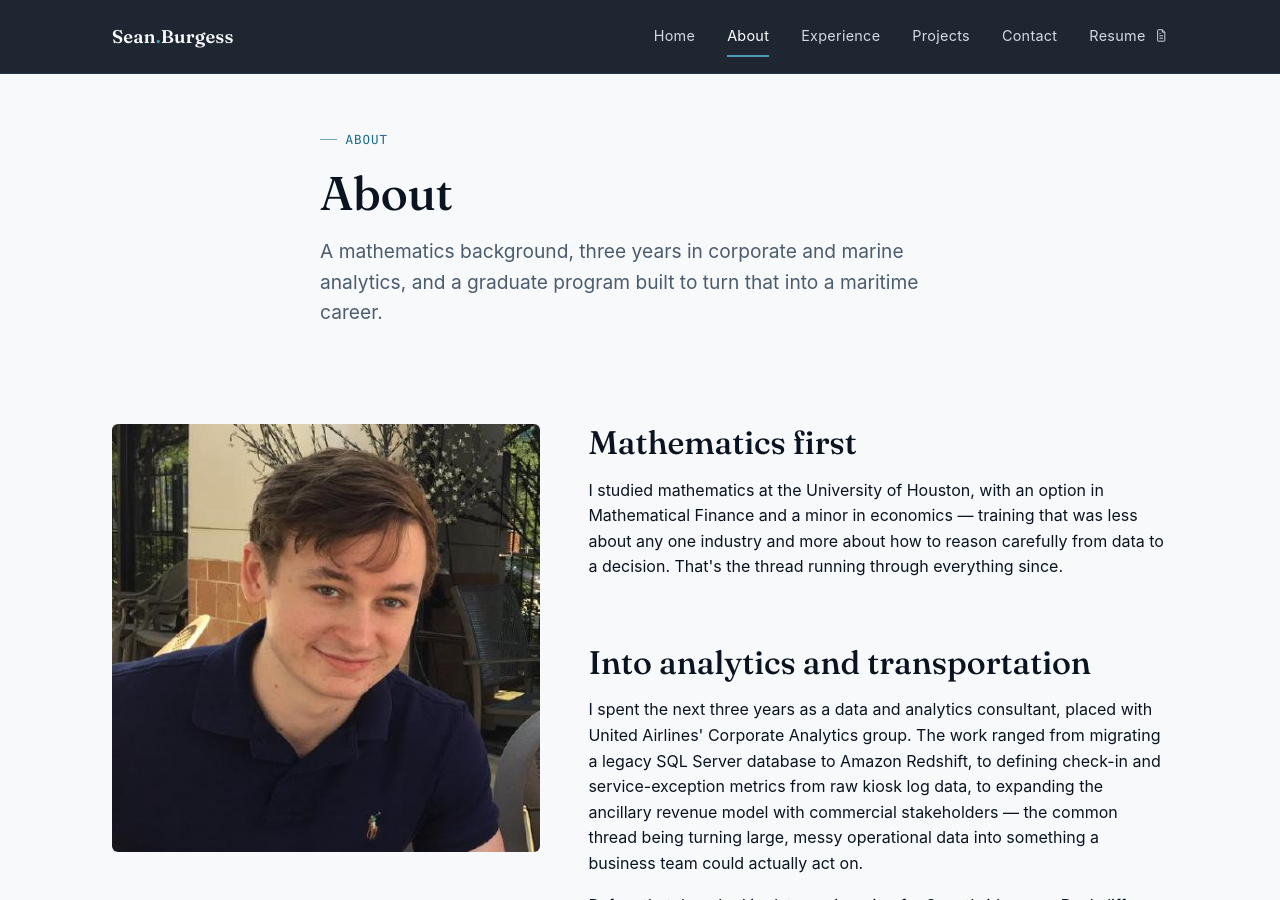
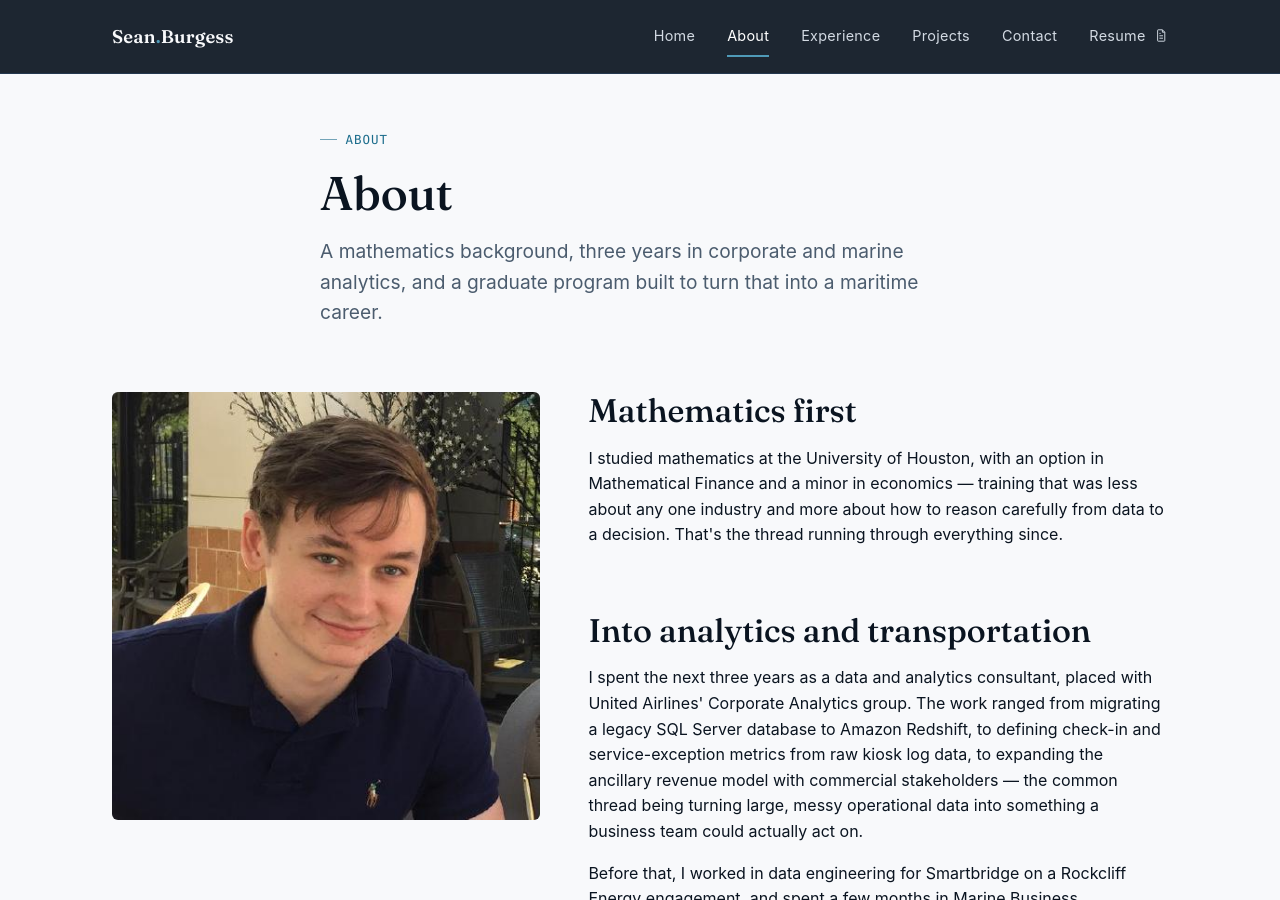
Before and after one commit to sgburgess687/sgburgess687.github.io, a Jekyll site: the page built from about/index.md, in a window 1280 px wide and 900 px high. Built offline with Jekyll 4.4.1, drawn with Linux system fonts in a browser that asks for light colours.

Commit message:
Tighten header-to-content spacing on About and Experience to 4rem
Matches the same fix already applied to Projects and Contact, so the
gap between the page lede and the first content block is consistent
(4rem) across all four standalone pages and the homepage.

Co-Authored-By: Claude Sonnet 5 <noreply@anthropic.com>

```diff
--- a/about/index.md
+++ b/about/index.md
@@ -9,7 +9,7 @@ description: "The path from mathematics and corporate analytics to marine busine
 permalink: /about/
 ---
 
-<div class="section section--tight">
+<div class="section section--tight" style="padding-top: var(--space-4);">
   <div class="container">
     <div class="two-col">
       <div>
```
Also changed, not shown: experience/index.md (+1 -1 lines).
